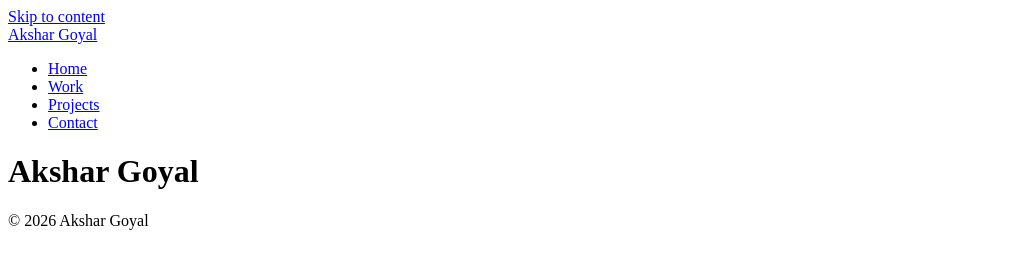
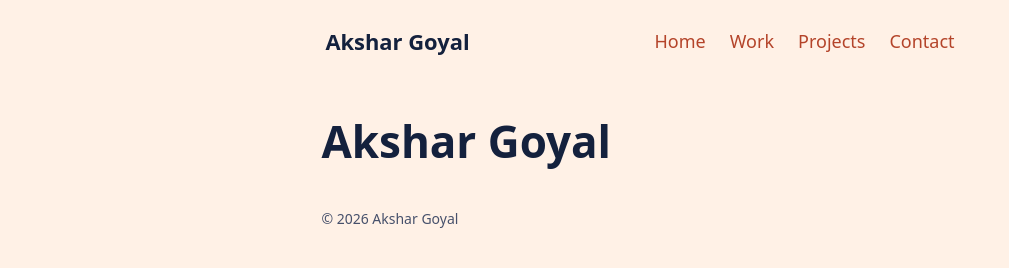
Before and after one commit to AksharGoyal/AksharGoyal.github.io, a plain HTML site: page index.html in a window 1280 px wide. Shown: the whole page, without its empty margins (0-1009 px from the left). Drawn offline with Linux system fonts and the light colour scheme.

Commit message:
feat: add base styles, header, nav and skip link

```diff
--- /dev/null
+++ b/css/site.css
@@ -0,0 +1,121 @@
+/* Reset */
+*,
+*::before,
+*::after {
+  box-sizing: border-box;
+}
+
+/* Base elements */
+body {
+  margin: 0;
+  font-family: var(--font-sans);
+  font-size: var(--text-base);
+  line-height: 1.6;
+  color: var(--color-text);
+  background: var(--color-bg);
+}
+
+h1 {
+  margin-block: var(--space-5) var(--space-3);
+  font-size: var(--text-2xl);
+  line-height: 1.2;
+}
+
+a {
+  color: var(--color-link);
+}
+
+a:focus-visible {
+  outline: 2px solid currentColor;
+  outline-offset: 2px;
+}
+
+/* Layout */
+header,
+main,
+footer {
+  max-width: var(--measure);
+  margin-inline: auto;
+  padding-inline: var(--space-3);
+}
+
+header {
+  display: flex;
+  flex-wrap: wrap;
+  justify-content: space-between;
+  align-items: center;
+  gap: var(--space-2) var(--space-3);
+  padding-block: var(--space-3);
+}
+
+footer {
+  padding-block: var(--space-4);
+}
+
+footer p {
+  margin: 0;
+  font-size: var(--text-sm);
+  color: var(--color-muted);
+}
+
+/* Skip link */
+.skip-link {
+  position: absolute;
+  top: 0;
+  left: var(--space-3);
+  padding: var(--space-2) var(--space-3);
+  font-size: var(--text-sm);
+  font-weight: 600;
+  text-decoration: none;
+  color: var(--color-bg);
+  background: var(--color-text);
+  border-radius: var(--radius);
+  transform: translateY(-100%);
+  transition: transform 150ms ease;
+}
+
+.skip-link:focus-visible {
+  outline: 2px solid var(--color-link);
+  outline-offset: 2px;
+  transform: translateY(var(--space-2));
+}
+
+@media (prefers-reduced-motion: reduce) {
+  .skip-link {
+    transition: none;
+  }
+}
+
+/* Header and navigation */
+.site-name {
+  padding: var(--space-2) var(--space-1);
+  font-size: var(--text-lg);
+  font-weight: 700;
+  text-decoration: none;
+  color: var(--color-text);
+}
+
+nav ul {
+  display: flex;
+  flex-wrap: wrap;
+  gap: var(--space-3);
+  margin: 0;
+  padding: 0;
+  list-style: none;
+}
+
+nav a {
+  display: inline-block;
+  padding: var(--space-2) var(--space-1);
+  text-decoration: none;
+  border-radius: var(--radius);
+}
+
+nav a:hover {
+  text-decoration: underline;
+}
+
+nav a[aria-current="page"] {
+  color: var(--color-bg);
+  background: var(--color-text);
+}
--- /dev/null
+++ b/css/tokens.css
@@ -0,0 +1,37 @@
+:root {
+  color-scheme: light dark;
+
+  /* Colour (light: dawn) */
+  --color-bg: #fff1e6;
+  --color-text: #14213d;
+  --color-muted: #46506b;
+  --color-link: #b4442a;
+
+  /* Spacing */
+  --space-1: 0.25rem;
+  --space-2: 0.5rem;
+  --space-3: 1rem;
+  --space-4: 1.5rem;
+  --space-5: 2rem;
+
+  /* Type */
+  --font-sans: system-ui, -apple-system, "Segoe UI", Roboto, sans-serif;
+  --text-sm: 0.875rem;
+  --text-base: clamp(1rem, 0.95rem + 0.25vw, 1.125rem);
+  --text-lg: clamp(1.125rem, 1.05rem + 0.4vw, 1.375rem);
+  --text-2xl: clamp(1.75rem, 1.4rem + 1.8vw, 2.75rem);
+
+  /* Layout */
+  --measure: 65ch;
+  --radius: 0.5rem;
+}
+
+@media (prefers-color-scheme: dark) {
+  :root {
+    /* Colour (dark: dusk) */
+    --color-bg: #14213d;
+    --color-text: #fff1e6;
+    --color-muted: #c3cbe0;
+    --color-link: #ffb38a;
+  }
+}
--- a/index.html
+++ b/index.html
@@ -40,6 +40,7 @@
       content="Portfolio of Akshar Goyal, a data engineer building data pipelines and moving toward ML and AI."
     />
 
+    <!-- Icon and browser theme -->
     <link rel="icon" href="/assets/favicon.svg" type="image/svg+xml" />
     <meta name="color-scheme" content="light dark" />
     <meta
@@ -52,11 +53,15 @@
       content="#14213D"
       media="(prefers-color-scheme: dark)"
     />
+
+    <!-- Styles -->
+    <link rel="stylesheet" href="/css/tokens.css" />
+    <link rel="stylesheet" href="/css/site.css" />
   </head>
   <body>
-    <a href="#main">Skip to content</a>
+    <a class="skip-link" href="#main">Skip to content</a>
     <header>
-      <a href="/">Akshar Goyal</a>
+      <a class="site-name" href="/">Akshar Goyal</a>
       <nav aria-label="Main">
         <ul>
           <li><a href="/">Home</a></li>
@@ -69,6 +74,6 @@
     <main id="main">
       <h1>Akshar Goyal</h1>
     </main>
-    <footer>© 2026 Akshar Goyal</footer>
+    <footer><p>© 2026 Akshar Goyal</p></footer>
   </body>
 </html>
```
